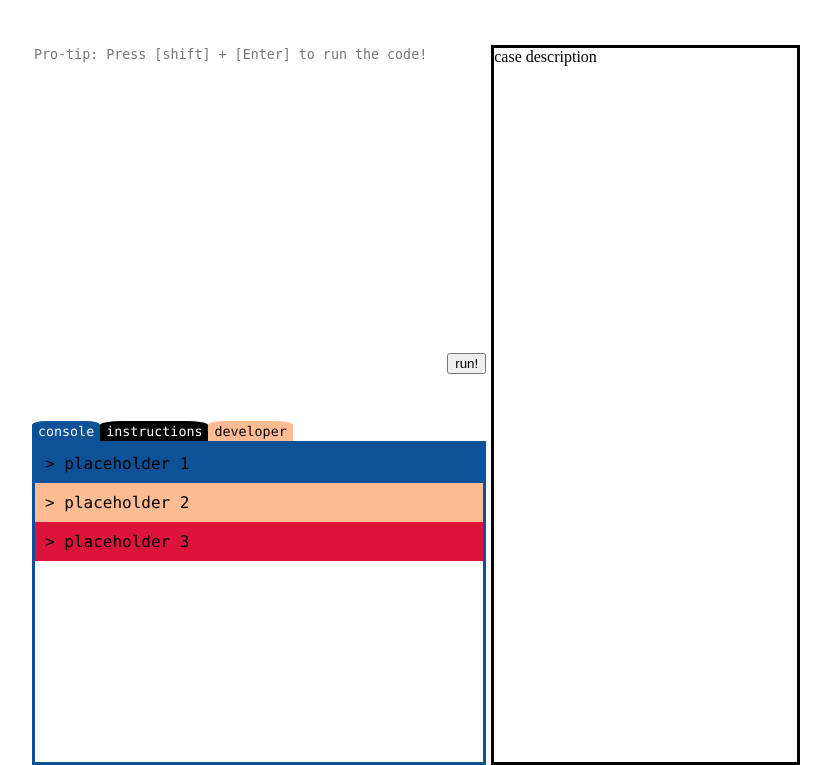
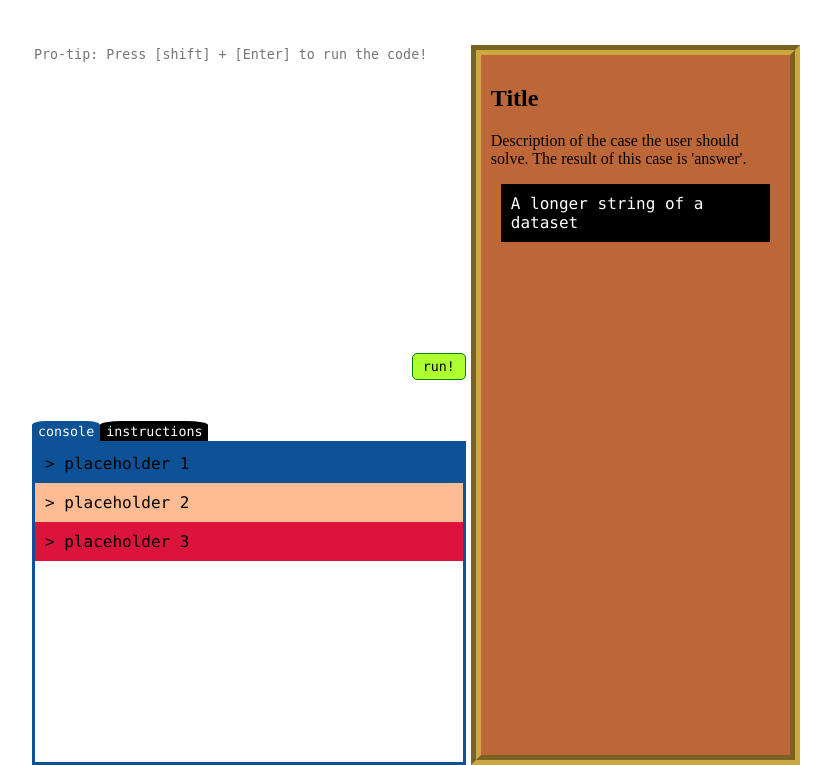
Before and after one commit to Markusgard/Python-Tester-Website-Basic, a Flask app: page /game in a window 1280 px wide. Shown: the part 88-853 px from the top of the page, without its empty margins (224-1055 px from the left). Run offline with Flask 3, Linux system fonts and the light colour scheme; some web fonts are replaced.

Commit message:
gamepage styling

```diff
--- a/app.py
+++ b/app.py
@@ -24,10 +24,11 @@ def leaderboard():
 def game():
     with open("cases.json", "r") as data:
         pdata = json.load(data)
+        dtil = pdata["1"]["title"]
         desc = pdata["1"]["description"]
         dset = pdata["1"]["dataset"]
         dres = pdata["1"]["result"]
-    return render_template("gamepage.html", caseDesc=desc, caseDset=dset, caseDres=dres)
+    return render_template("gamepage.html", caseDesc=desc, caseDset=dset, caseDres=dres, caseTitle=dtil)
 
 
 
@@ -36,6 +37,7 @@ def run():
     import os
 
     code = request.form.get("py")
+    answer = ""
 
     lineCount = 0
     for letter in code:
@@ -82,7 +84,14 @@ def run():
         os.remove("username.py")
 
 
-        return str("0> " + str(result))
+        #Check result.
+
+        correct = 0
+        if result == answer:
+            correct = 1
+
+
+        return str("0" + correct + "> " + str(result))
 
 if __name__ == "__main__":
     app.run(debug=True)
--- a/cases.json
+++ b/cases.json
@@ -1,8 +1,9 @@
 
 {
     "1": {
-        "description": "Description of the case the user should solve.",
+        "title": "Title",
+        "description": "Description of the case the user should solve. The result of this case is 'answer'.",
         "dataset": "A longer string of a dataset",
-        "result": "Case result, compared with the user's result"
+        "result": "answer"
     }
 }
--- a/static/gamepage.css
+++ b/static/gamepage.css
@@ -11,16 +11,17 @@
     height: 45%;
     overflow: auto;
   }
-  #rulesWindow {
+  #instWindow {
+    box-sizing: border-box;
     background-color: black;
     color: white;
     overflow: auto;
     overflow-wrap: break-word;
     padding: 10px;
-    height: 285px;
+    height: 45%;
     overflow: auto;
-    margin-right: 0;
-  }
+  } #instWindow span {color: yellow}
+
   #gameMain {
     margin-top: 45px;
     padding-left: 20%;
@@ -57,11 +58,22 @@
 
   #consolebutton {
     background-color: #0d5297;
-  }#rulesbutton {
+  } #instbutton {
     background-color: black;
   } #devbutton {
     background-color: #FFBB91;
     color: black;
+  }
+
+  #runbutton {
+    font-family: consolas;
+    background-color: greenyellow;
+    padding: 5px;
+    padding-left: 10px; padding-right: 10px;
+    border: solid 1px green;
+    border-radius: 5px;
+  } #runbutton:hover {
+    cursor: pointer;
   }
 
   #gameDiv {
@@ -75,8 +87,18 @@
   }
   #caseDesc {
     width: 40%;
-    border: solid;
+    border: groove #cca93f 10px;
+    background-color: #bd6739;
+    padding: 10px;
     margin-left: 5px;
+  }
+  #dataset {
+    background-color: black;
+    font-family: consolas;
+    color: white;
+    padding: 10px;
+    margin-left: 10px;
+    margin-right: 10px;
   }
 
   .itemGood {
@@ -85,7 +107,7 @@
     margin: 0;
     padding: 10px;
   }
-  .itemCaution {
+  .itemAlert {
     background-color: #FFBB91;
     font-family: consolas;
     margin: 0;
--- a/static/style.css
+++ b/static/style.css
@@ -13,6 +13,7 @@ h1, h2, h3 {
   justify-content: flex-start;
 
 
+<<<<<<< HEAD
 }
 
 .navbaritems{
@@ -25,6 +26,17 @@ h1, h2, h3 {
 
 }
 
+=======
+.navbaritems li{
+    display: inline;
+    font-size: 30px;
+    color: white;
+    margin-right:70px;
+    justify-content: center;
+
+  }
+
+>>>>>>> a2c80f5 (gamepage styling)
 .navbaritems a{
   color: white;
   text-decoration: none;
@@ -93,6 +105,7 @@ width: 100%;
 background-color: rgb(77, 87, 177);
 
 <<<<<<< HEAD
+<<<<<<< HEAD
 =======
 /* Gamepage */
 
@@ -125,6 +138,8 @@ background-color: rgb(77, 87, 177);
 =======
 >>>>>>> 220d85a (Css)
 
+=======
+>>>>>>> a2c80f5 (gamepage styling)
 
 
 =======
--- a/templates/gamepage.html
+++ b/templates/gamepage.html
@@ -21,9 +21,11 @@
     </header>
     <main id="gameMain">
         <div id="app">
-            <div id="gameDiv" v-if="gameStarted">                    <!-- MINOR BUG: 100% width overflows in both textarea & console -->
+            <div id="gameDiv" v-if="gameStarted">
                 <div id="caseDesc">
-                    case description
+                    <h2>{{ caseTitle }}</h2>
+                    <p>{{ caseDesc }}</p>
+                    <div id="dataset">{{ caseDset }}</div>
                 </div>
                 <div id="codeArea">
                     <form action="" method="POST" style="position:relative;height:55%;">
@@ -33,35 +35,36 @@
                         v-on:keydown.ctrl.v.prevent=""></textarea>
                         <div id="windowButtons">
                             <input type="button" id="consolebutton" v-on:click="display(0)" value="console" class="windowbutton">
-                            <input type="button" id="rulesbutton" v-on:click="display(1)" value="instructions" class="windowbutton">
-                            <input type="button"  id="devbutton" v-on:click="display(2)" value="developer" class="windowbutton">
+                            <input type="button" id="instbutton" v-on:click="display(1)" value="instructions" class="windowbutton">
                         </div>
-                        <input type="button" id="" style="float: right;" value="run!" v-on:click="runCode">
+                        <input type="button" id="runbutton" style="float: right;" value="run!" v-on:click="runCode">
                     </form>
+
+                    <!-- CONSOLE WINDOW -->
                     <!-- BUG: Div doesn't stay scrolled at the bottom. -->
                     <div id="console" v-if="windows[0]">
                         <p v-bind:class="item[0]" v-for="item in consoleItems">[[ item[1] ]]</p>
                     </div>
-                    <div id="rulesWindow" v-else-if="windows[1]">
-                        Press [ instructions ] again to go back to the console.<br>
+
+                    <!-- INSTRUCTIONS WINDOW -->
+
+                    <div id="instWindow" v-else-if="windows[1]">
                         <p>Write your python code as you would normally. To submit an answer, you must return that value with a
                             "return" statement and press "run". You will be cautioned against using the "print()" statement, as the
                             interpreter is not built to take your submission with it.
                         </p>
-                        <p>Any <span style="color: yellow">code error</span> will result in a <span style="color: yellow">penalty</span>.<br>
-                            <span style="color: yellow">Wrong answer</span> will result in a <span style="color: yellow">penalty</span>.</p>
-                        <p>Following <span style="color: yellow">restrictions</span> are active.</p>
+                        <p>Any <span>code error</span> will result in a <span>penalty</span>.<br>
+                            <span>Wrong answer</span> will result in a <span>penalty</span>.</p>
+                        <p>Following <span>restrictions</span> are active.</p>
                         <ul>
-                            <li><span style="color: yellow">Modules</span> are prohibited.
-                                attempts at importing will result in <span style="color: yellow">penalties</span>. You are free to use the math module,
+                            <li><span>Modules</span> are prohibited.
+                                attempts at importing will result in <span>penalties</span>. You are free to use the math module,
                                 which is pre-imported.</li>
-                            <li>The <span style="color: yellow">open</span> function is prohibited. Attempts at file
-                            modification will result in <span style="color: yellow">penalties</span>.</li>
+                            <li>The <span>open</span> function is prohibited. Attempts at file
+                            modification will result in <span>penalties</span>.</li>
                         </ul>
                     </div>
-                    <div v-else>
-                        developer tools
-                    </div>
+
                 </div>
             </div>
             <div v-else>
@@ -76,11 +79,12 @@
         delimiters: ['[[', ']]'],               // Prevent conflicts with Jinja2
         data: function() {
             return {
+                answer: null,
                 consoleItems: [["itemGood", "> placeholder 1"],
-                ["itemCaution", "> placeholder 2"],
+                ["itemAlert", "> placeholder 2"],
                 ["itemBad", "> placeholder 3"]],
                 gameStarted: true,               // Remember to change this to false
-                windows: [true, false]
+                windows: [true, false, false],
             }
         },
         methods: {
@@ -88,9 +92,8 @@
                 this.gameStarted = true;
             },
 
-
             display(window) {
-                this.windows = [false, false];
+                this.windows = [false, false, false];
                 this.windows[window] = true;
             },
 
@@ -110,7 +113,6 @@
 
 
             async runCode() {
-                if (this.rulesWindow) {return}          // in case the user mistakedly presses "run" to go back from the rules window
 
                 let input = document.getElementById("pyarea").value;                // Send the user's code to the python app
                 let response = await fetch("/run",{
@@ -126,10 +128,14 @@
 
                     if (result[0] > 1){             // Determines penalty to user
                         severity = "itemBad"
-                    }else if (result[0] > 0){severity = "itemCaution"}
+                    }else if (result[0] > 0){severity = "itemAlert"}
                     else{severity = "itemGood"}
 
-                    this.consoleItems.push([severity, result.slice(1)]);
+                    this.consoleItems.push([severity, result.slice(2)]);
+
+                    if (result[1] == 1) {
+                        this.answer = true;
+                    } else { this.answer = false }
 
                     // Scrolls to the bottom of the console as new items is added.
                     setTimeout(function() {
@@ -138,7 +144,8 @@
                     }, 500)
 
                 }
-            }
+            },
+
         }
     }).mount("#app");
 
```
Also changed, not shown: templates/index.html (line endings or trailing spaces).
